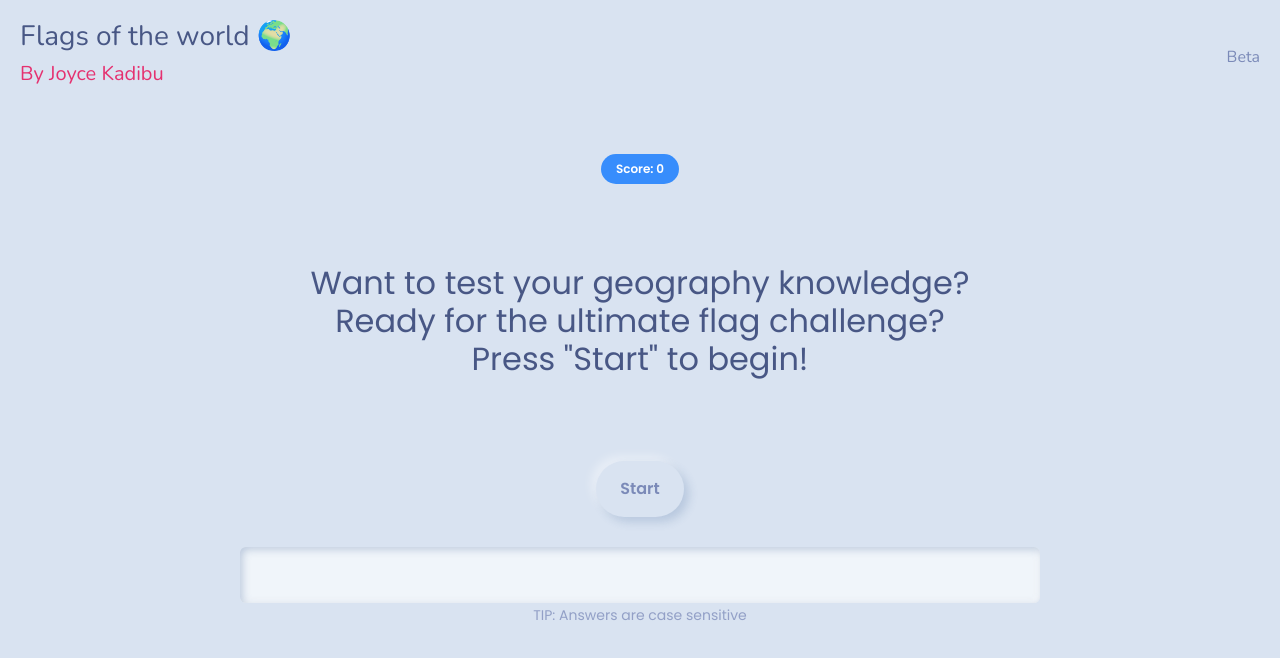
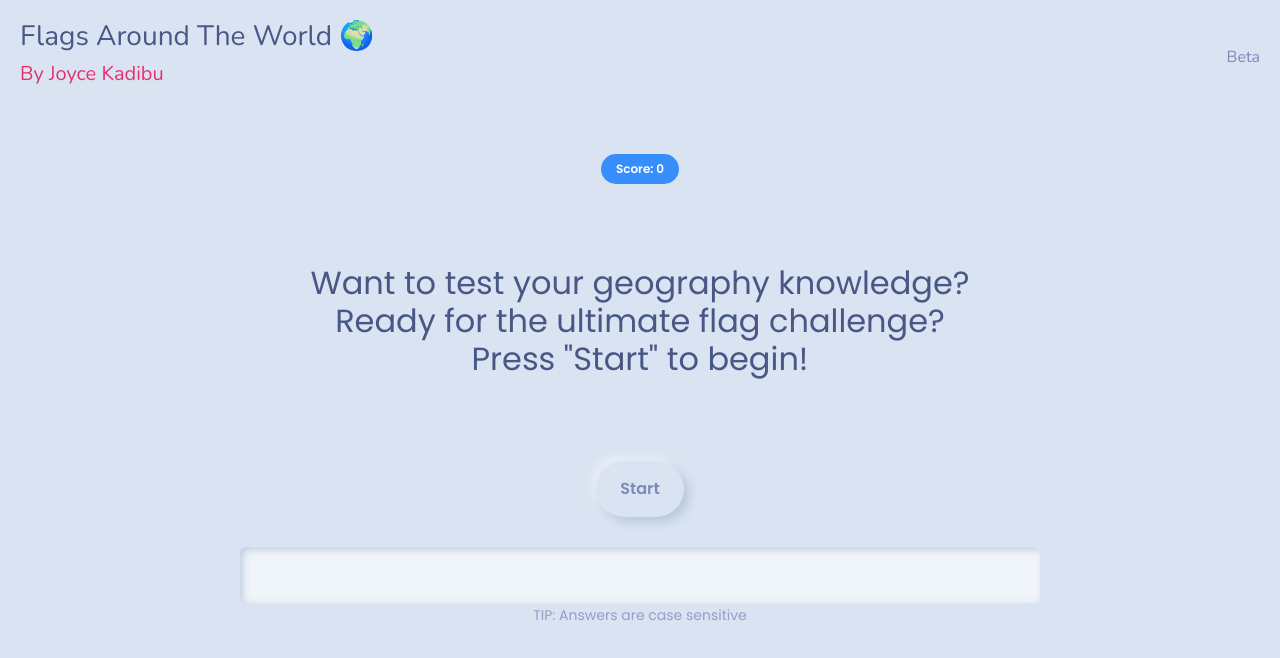
Before and after one commit to jbkad/flagsoftheworld, a React (Create React App) app: page / in a window 1280 px wide. Shown: the top 658 px of the page. Built offline with nearby package versions, Linux system fonts and the light colour scheme; no server answers.

Commit message:
Commit 2.1 - Name changes

```diff
--- a/src/components/Header.tsx
+++ b/src/components/Header.tsx
@@ -4,7 +4,7 @@ const Header = () => {
       <>
         <div className='header'>
           <div>
-            <h3 className="">Flags of the world 🌍</h3>
+            <h3 className="">Flags Around The World 🌍</h3>
             <h5>
               <a
                 href="https://www.linkedin.com/in/jbkad/"
```
